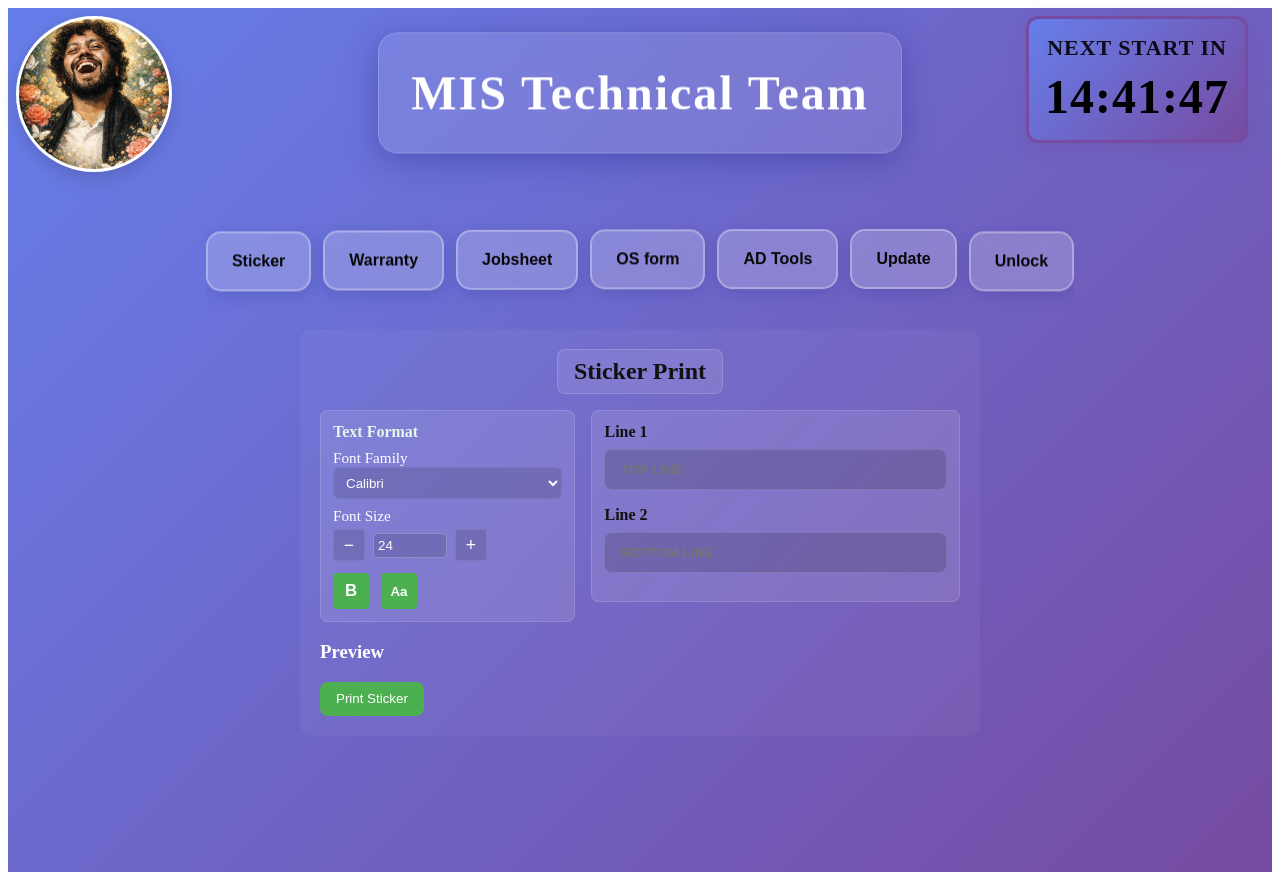
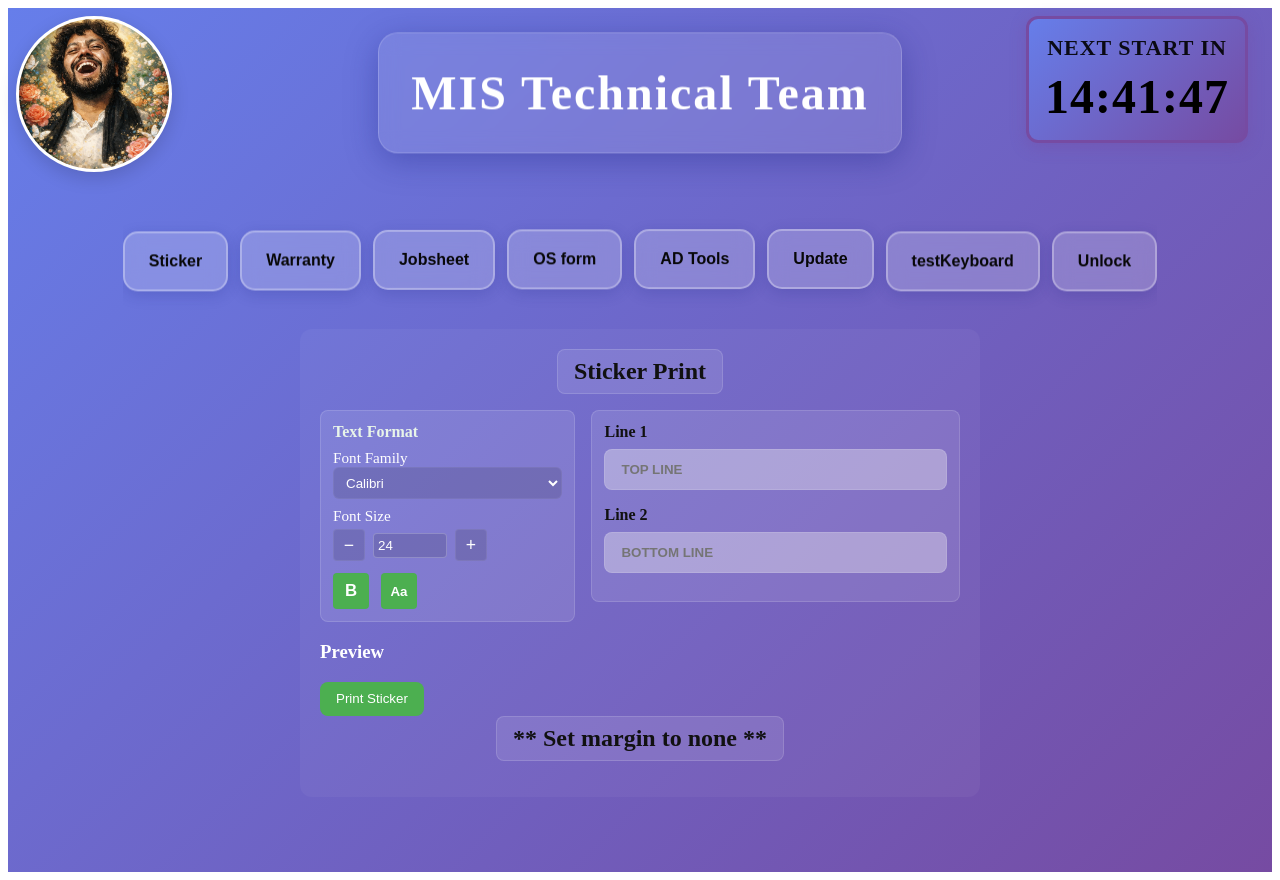
Before and after one commit to TrqHsn/MISTechnical, an Angular app in the folder MIS/: page /sticker-print in a window 1280 px wide. Built offline with nearby package versions, Linux system fonts and the light colour scheme.

Commit message:
4 January 26

```diff
--- a/MIS/src/app/app.ts
+++ b/MIS/src/app/app.ts
@@ -18,6 +18,7 @@ export class App {
     { name: 'OS form', id: 'oif' },
     { name: 'AD Tools', id: 'testapi' },
     { name: 'Update', id: 'update' },
+    { name: 'testKeyboard', id: 'tkeyboard' },
     { name: 'Unlock', id: 'unlock' }
   ];
 
--- a/MIS/src/app/components/sticker-print/sticker-print.css
+++ b/MIS/src/app/components/sticker-print/sticker-print.css
@@ -36,8 +36,8 @@
 	width: 100%;
 	padding: 0.75rem 1rem;
 	border-radius: 8px;
-	border: 1px solid rgba(255,255,255,0.12);
-	background: rgba(0,0,0,0.15);
+	border: 1px solid rgba(252, 249, 249, 0.12);
+	background: rgba(245, 243, 243, 0.356);
 	color: #fff;
 	margin-bottom: 1rem;
 	box-sizing: border-box;
--- a/MIS/src/app/components/sticker-print/sticker-print.html
+++ b/MIS/src/app/components/sticker-print/sticker-print.html
@@ -65,6 +65,7 @@
 
  			<div class="print-actions">
  				<button class="btn primary print-button" (click)="print()">Print Sticker</button>
+				<h2>** Set margin to none **</h2>
  			</div>
  		</div>
 </div>
--- a/MIS/src/app/components/update-user-info/update-user-info.component.html
+++ b/MIS/src/app/components/update-user-info/update-user-info.component.html
@@ -121,4 +121,8 @@
     </div>
   </div>
   }
+  <h2 text>Row heading UPN, Department, Title, Manager</h2>
+  <h3>UPN = email address</h3>
+  <h3>Manager = exact display name according to MS team (Example: "Mustafa, Nurul")</h3>
+  <h3>This will update Department, Title, and Manager fields in AD</h3>
 </div>
--- a/MIS/src/app/components/warranty-claim/warranty-claim.component.css
+++ b/MIS/src/app/components/warranty-claim/warranty-claim.component.css
@@ -1,7 +1,8 @@
 .container {
   font-family: Arial, sans-serif;
-  background: #f5f6fa;
+  background: rgba(255,255,255,0.04);
   padding: 50px;
+  border-radius: 12px;
   display: flex;
   flex-direction: column;
   align-items: center;
```
Also changed, not shown: 1 other file (tests, documents, lock files or other folders).
